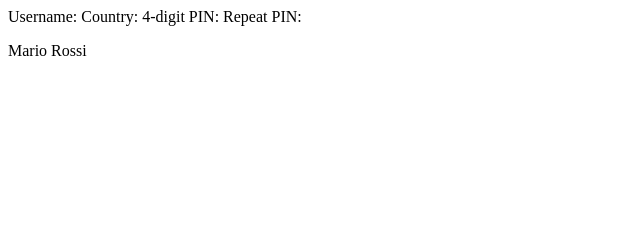
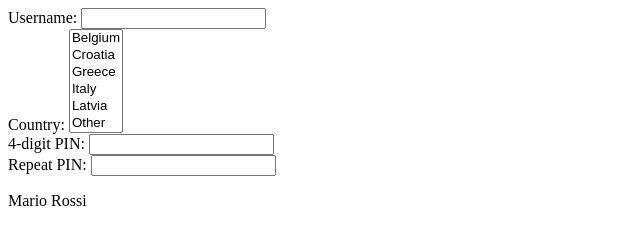
Before and after one commit to doc-divago/simpleForm, a plain HTML site: page index.html in a window 1280 px wide. Shown: the whole page, without its empty margins (0-640 px from the left). Drawn offline with Linux system fonts and the light colour scheme.

Commit message:
T02 - Added form

```diff
--- a/index.html
+++ b/index.html
@@ -2,14 +2,25 @@
 <html lang="en" dir="ltr">
   <head>
     <meta charset="utf-8">
-    <title>T01</title>
+    <title>T02</title>
   </head>
   <body>
     <form>
-      <label for="username">Username:</label>
+      <label for="username">Username: </label>
+      <input type="text" id="username" name="username" value=""><br>
       <label for="country">Country:</label>
+      <select id="country" name="country" size="6">
+        <option value="Belgium">Belgium</option>
+        <option value="Croatia">Croatia</option>
+        <option value="Greece">Greece</option>
+        <option value="Italy">Italy</option>
+        <option value="Latvia">Latvia</option>
+        <option value="Other">Other</option>
+      </select><br>
       <label for="pin">4-digit PIN:</label>
+      <input type="password" id="pin" name="pin" value=""><br>
       <label for="checkpin">Repeat PIN:</label>
+      <input type="password" id="checkpin" name="checkpin" value=""><br>
     </form>
     <p id="demo"></p>
     <script>
```
